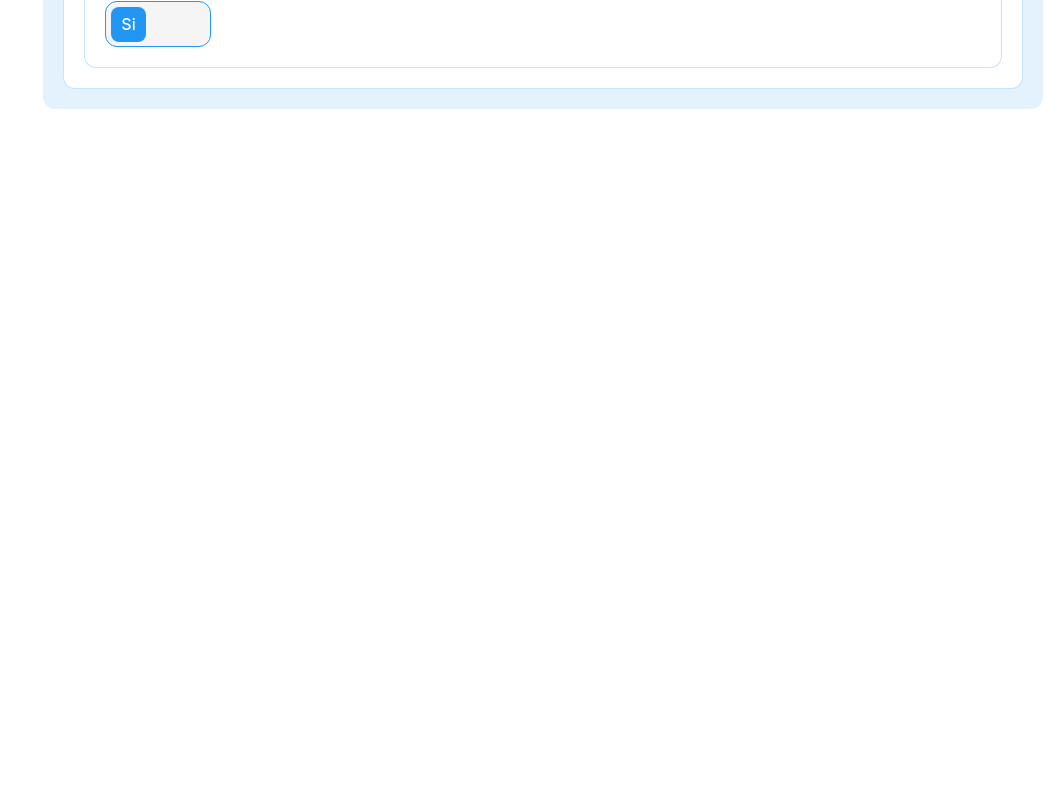
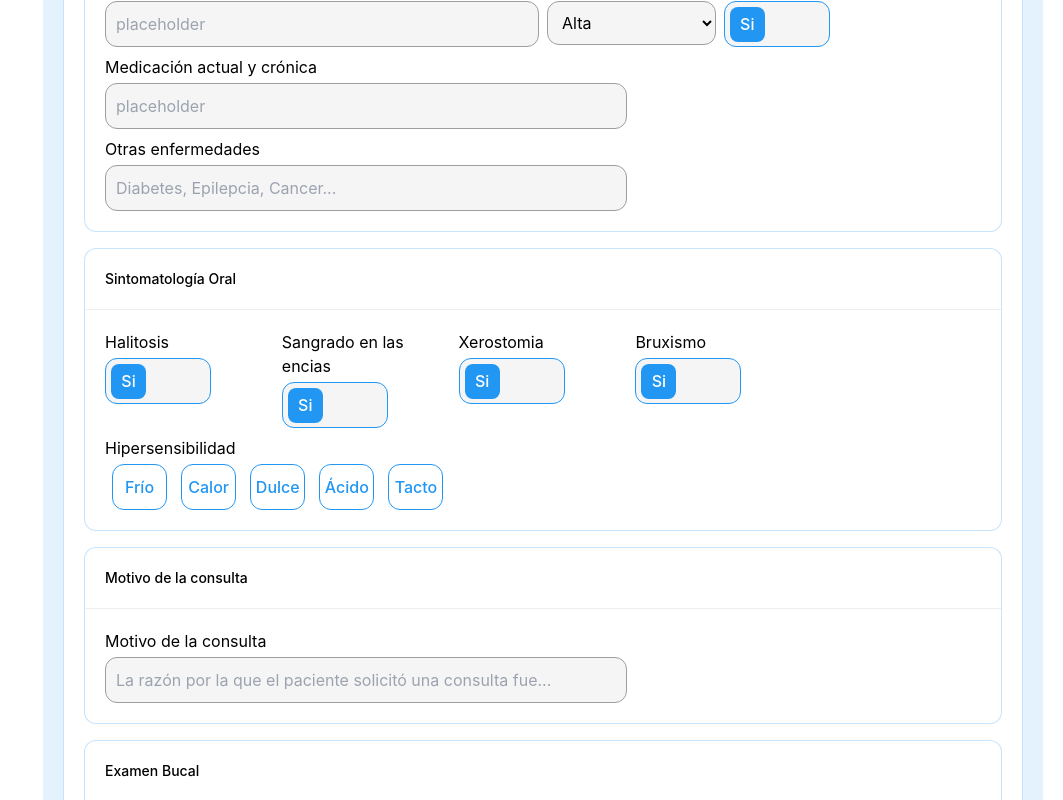
Before and after one commit to Willian-Cueva/ardental, a React (Create React App) app: page / in a window 1280 px wide. Shown: the part 660-1460 px from the top of the page, without its empty margins (217-1280 px from the left). Before the commit the page ends 802 px from the top, so only its background shows below. Built offline with nearby package versions, Linux system fonts and the light colour scheme.

Commit message:
grupos de botones y estilos

```diff
--- /dev/null
+++ b/src/components/RadioButtonsGroup.js
@@ -0,0 +1,24 @@
+import React from "react";
+import styles from "./styles/RadioButtonsGroup.module.css"
+
+export default function RadioButtonsGroup({
+  label = "label",
+  className = "",
+  values = [],
+}) {
+  return (
+    <div className={className}>
+      <div className={`flex flex-col gap-1`}>
+        <div>{label}</div>
+        <div className="h-[46px] flex justify-around items-center">
+          {values.map((el, index) => (
+            <label className={`${styles.mycheckbox}`} htmlFor={`${label}${index}`}>
+              <input type="checkbox" className={`border border-[#9E9E9E] focus:border-[#1E88E5] focus:border-2 bg-[#F5F5F5] rounded-xl p-2.5`} id={`${label}${index}`} />
+              <span>{el}</span>
+            </label>
+          ))}
+        </div>
+      </div>
+    </div>
+  );
+}
--- /dev/null
+++ b/src/components/styles/RadioButtonsGroup.module.css
@@ -0,0 +1,24 @@
+.mycheckbox input:checked ~ span {
+  /* border: 1px solid #673ab7; */
+    color: white;
+    background-color: #2196f3;
+}
+
+.mycheckbox input {
+  display: none;
+}
+
+.mycheckbox span {
+  display: flex;
+  justify-content: center;
+  align-items: center;
+  height: 46px;
+  min-width: 55px;
+  color: #2196f3;
+  padding-left: 4px;
+  padding-right: 4px;
+  border: 1px solid #2196f3;
+  border-radius: 12px;
+  cursor: pointer;
+  font-weight: 500;
+}
--- a/src/pages/Landing.js
+++ b/src/pages/Landing.js
@@ -1,6 +1,7 @@
 import React from "react";
 import Input from "../components/Input";
 import Main from "../components/Main";
+import RadioButtonsGroup from "../components/RadioButtonsGroup";
 import Switch from "../components/Switch";
 
 export default function Landing() {
@@ -29,7 +30,33 @@ export default function Landing() {
       <div className="mb-4"/>
       <Main title="Antecedentes Personales" subtitle={true}>
         <div className="grid grid-cols-10 gap-2">
+          <Input label="Transtornos sanguineos, coagulación y transfusiones" className="col-span-5"/>
+          <Input label="Presión Aterial" className="col-span-2" type="select" values={["Alta","Normal","Baja"]}/>
           <Switch label="Enfermedades Cardiacas" className="col-span-3"/>
+          <Input label="Medicación actual y crónica" className="col-span-6"/>
+          <Input label="Otras enfermedades" placeholder="Diabetes, Epilepcia, Cancer..." className="col-span-6"/>
+        </div>
+      </Main>
+      <div className="mb-4"/>
+      <Main title="Sintomatología Oral" subtitle={true}>
+        <div className="grid grid-cols-10 gap-2">
+          <Switch label="Halitosis" className="col-span-2"/>
+          <Switch label="Sangrado en las encias" className="col-span-2"/>
+          <Switch label="Xerostomia" className="col-span-2"/>
+          <Switch label="Bruxismo" className="col-span-2"/>
+          <RadioButtonsGroup className="col-span-4" label="Hipersensibilidad" values={["Frío","Calor","Dulce","Ácido","Tacto"]}/>
+        </div>
+      </Main>
+      <div className="mb-4"/>
+      <Main title="Motivo de la consulta" subtitle={true}>
+        <div className="grid grid-cols-10 gap-2">
+        <Input label="Motivo de la consulta" placeholder="La razón por la que el paciente solicitó una consulta fue..." className="col-span-6"/>
+        </div>
+      </Main>
+      <div className="mb-4"/>
+      <Main title="Examen Bucal" subtitle={true}>
+        <div className="grid grid-cols-10 gap-2">
+        <Input label="Motivo de la consulta" placeholder="La razón por la que el paciente solicitó una consulta fue..." className="col-span-6"/>
         </div>
       </Main>
     </Main>
```
Also changed, not shown: src/components/Switch.js (line endings or trailing spaces).
